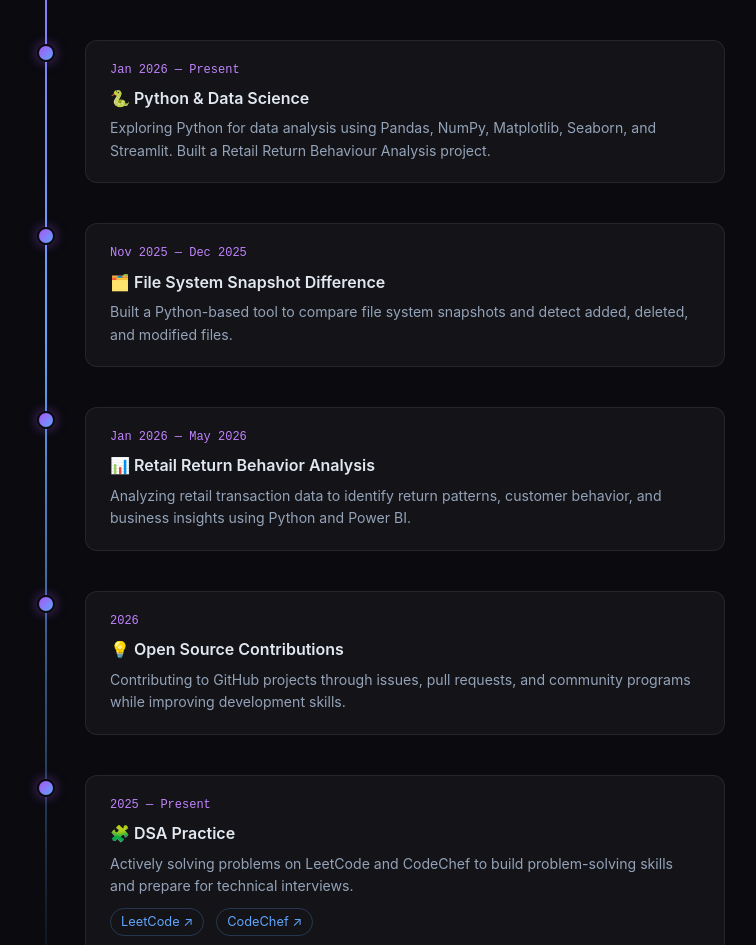
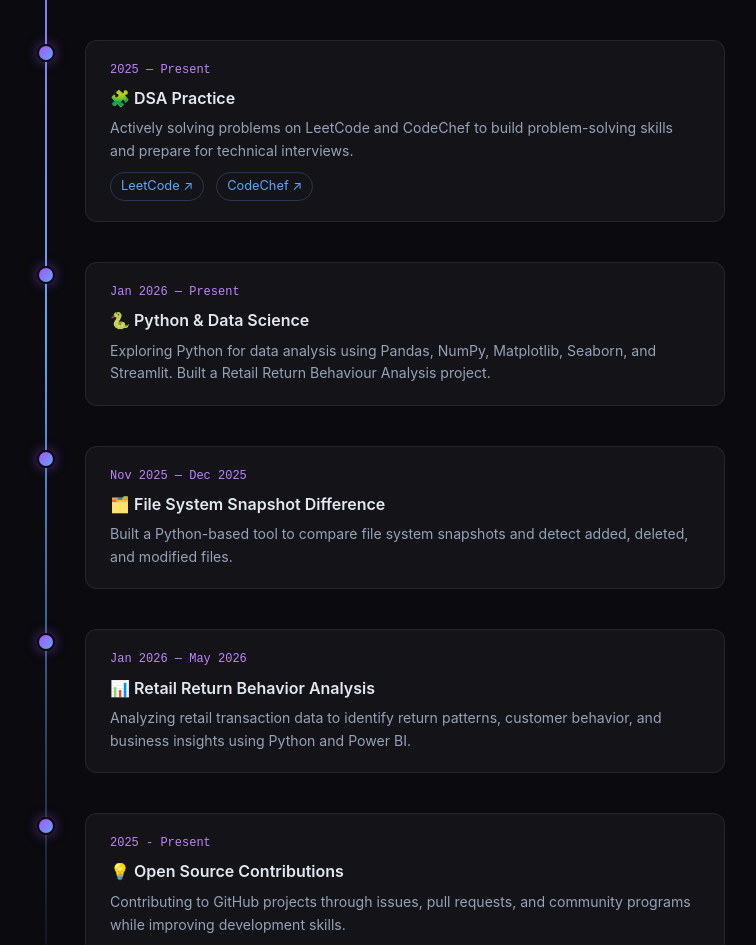
Before and after one commit to Vaishnavi10706/Portfolio-Website, a React app: page / in a window 1280 px wide. Shown: the part 3987-4932 px from the top of the page, without its empty margins (265-1021 px from the left). Built offline with nearby package versions, Linux system fonts and the light colour scheme; the HTML template or start-up script is replaced by a standard one.

Commit message:
Update Journey.jsx

```diff
--- a/src/components/Journey.jsx
+++ b/src/components/Journey.jsx
@@ -10,6 +10,15 @@ const items = [
     date: '2025 — Present',
     title: '🌐 Web Development Journey',
     desc: 'Learning HTML, CSS, JavaScript and React. Building projects to strengthen frontend skills and understand how the web works.',
+  },
+  {
+    date: '2025 — Present',
+    title: '🧩 DSA Practice',
+    desc: 'Actively solving problems on LeetCode and CodeChef to build problem-solving skills and prepare for technical interviews.',
+    links: [
+      { label: 'LeetCode', url: 'https://leetcode.com/u/eiSoooTxAk/' },
+      { label: 'CodeChef', url: 'https://www.codechef.com/users/vaishnavip25' },
+    ],
   },
   {
     date: 'Jan 2026 — Present',
@@ -27,18 +36,9 @@ const items = [
     desc: 'Analyzing retail transaction data to identify return patterns, customer behavior, and business insights using Python and Power BI.',
   },
   {
-    date: '2026',
+    date: '2025 - Present',
     title: '💡 Open Source Contributions',
     desc: 'Contributing to GitHub projects through issues, pull requests, and community programs while improving development skills.',
-  },
-  {
-    date: '2025 — Present',
-    title: '🧩 DSA Practice',
-    desc: 'Actively solving problems on LeetCode and CodeChef to build problem-solving skills and prepare for technical interviews.',
-    links: [
-      { label: 'LeetCode', url: 'https://leetcode.com/u/eiSoooTxAk/' },
-      { label: 'CodeChef', url: 'https://www.codechef.com/users/vaishnavip25' },
-    ],
   },
 ]
 
```
